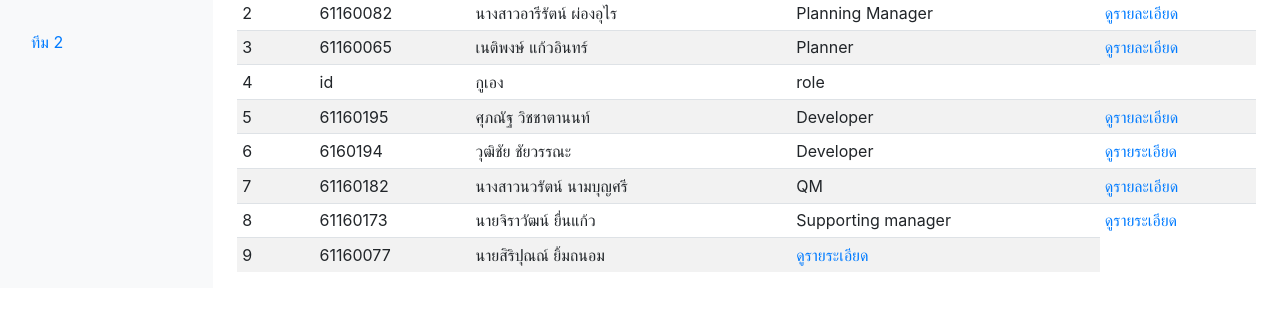
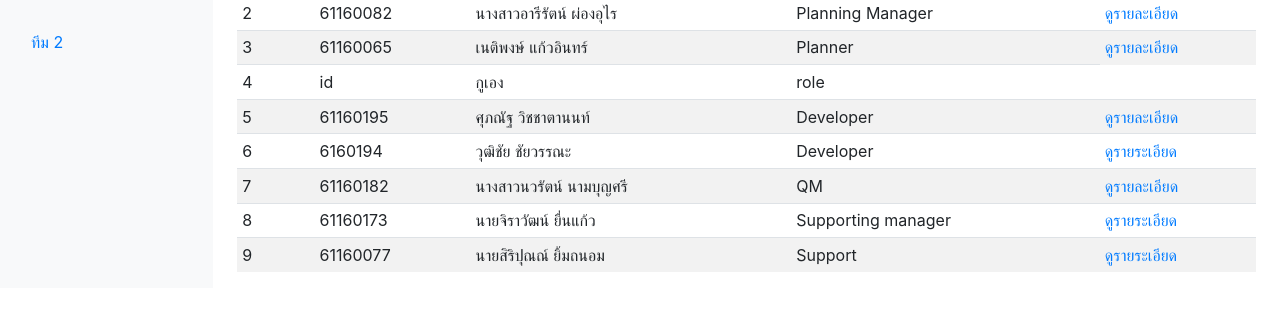
Before and after one commit to peerasakp/learn88832359, a plain HTML site: page team2.html in a window 1280 px wide. Shown: the part 249-560 px from the top of the page. Drawn offline with Linux system fonts and the light colour scheme.

Commit message:
Update team2.html

```diff
--- a/team2.html
+++ b/team2.html
@@ -164,6 +164,7 @@
                   <td>9</td>
                   <td>61160077</td>
                   <td>นายสิริปุณณ์ ยิ้มถนอม</td>
+                  <td>Support</td>
                   <td><a href="แนะนำอาร์ม.png " target="_blank">ดูรายระเอียด</td>
                 </tr>
               </tbody>
```
